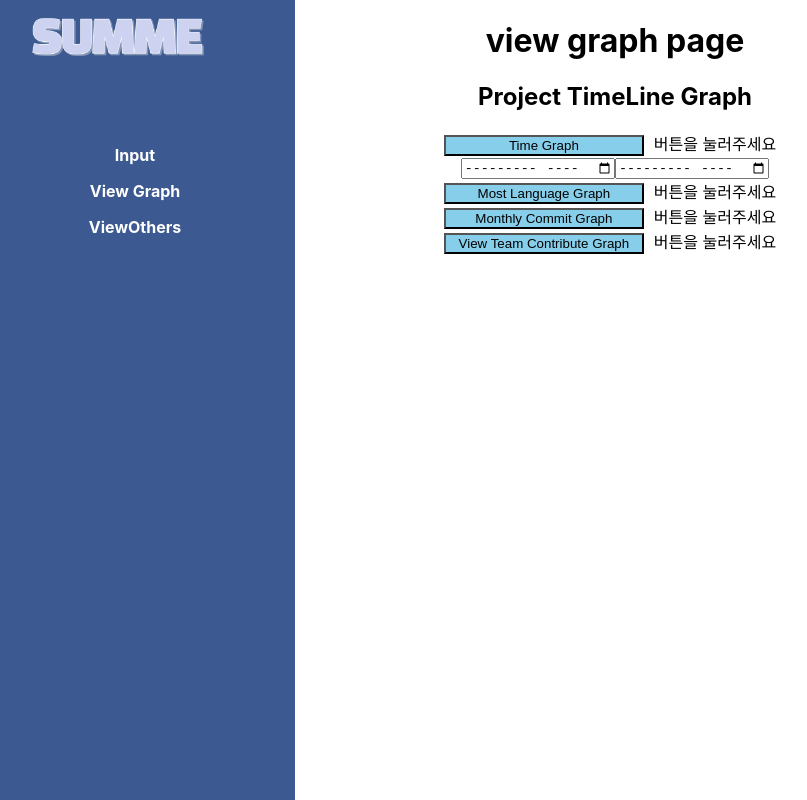
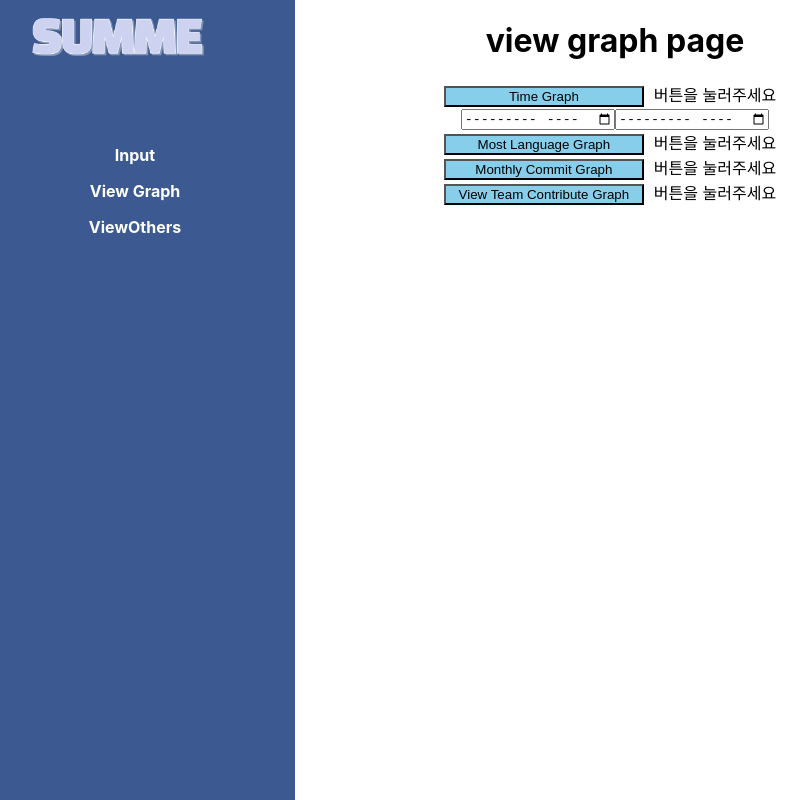
Before and after one commit to SummarizeMe/front-end, a React (Create React App) app in the folder summe/: page /viewgraph in a window 1280 px wide. Shown: the whole page, without its empty margins (25-832 px from the left). Built offline with nearby package versions, Linux system fonts and the light colour scheme.

Commit message:
Update Time.jsx

```diff
--- a/summe/src/component/graph/Time.jsx
+++ b/summe/src/component/graph/Time.jsx
@@ -43,7 +43,6 @@ export default function Time({}) {
 
   return (
     <div id="chart">
-      <h2>Project TimeLine Graph</h2>
       <button
         style={{ background: "skyblue", cursor: "pointer", width: 200 }}
         onClick={handleClick}
```
